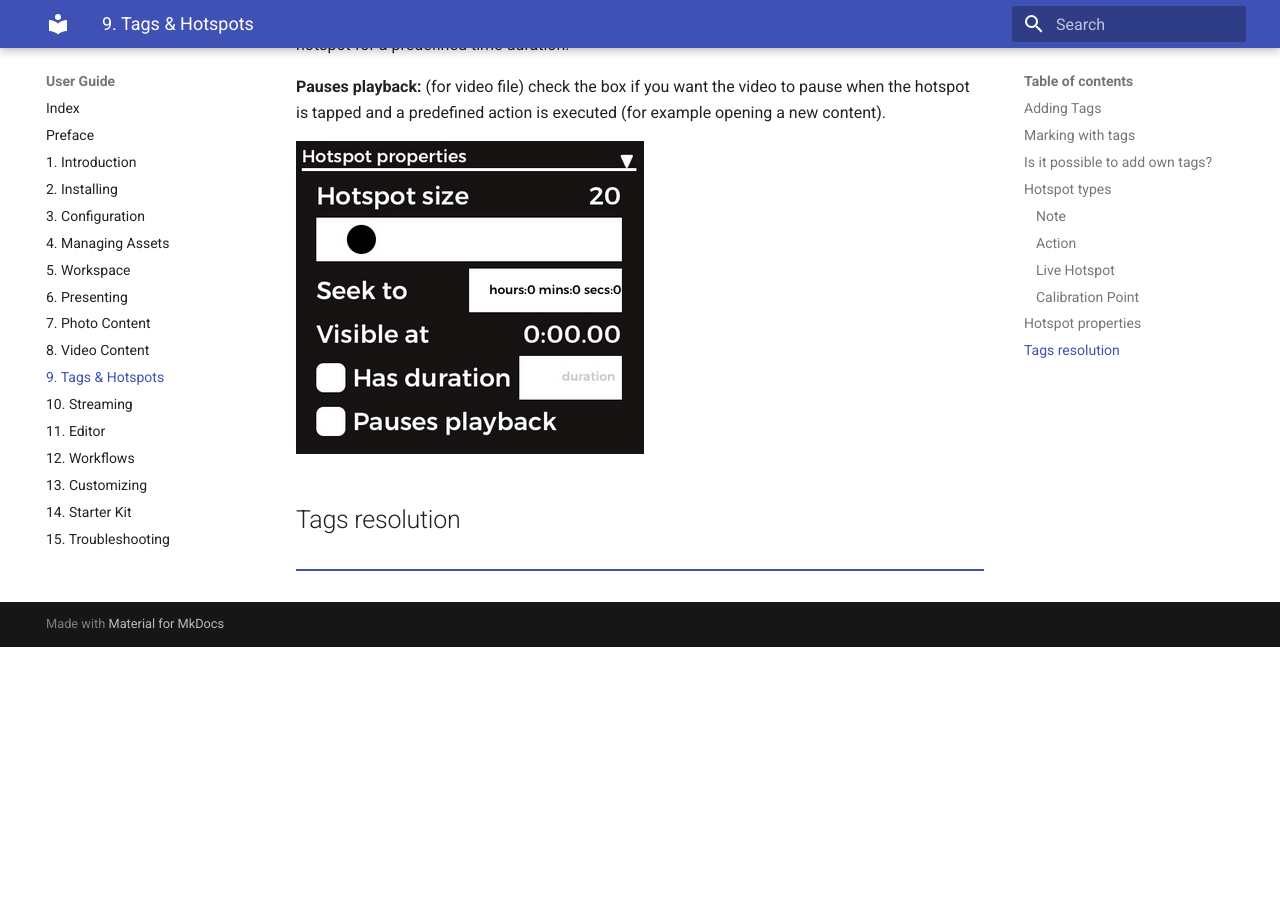
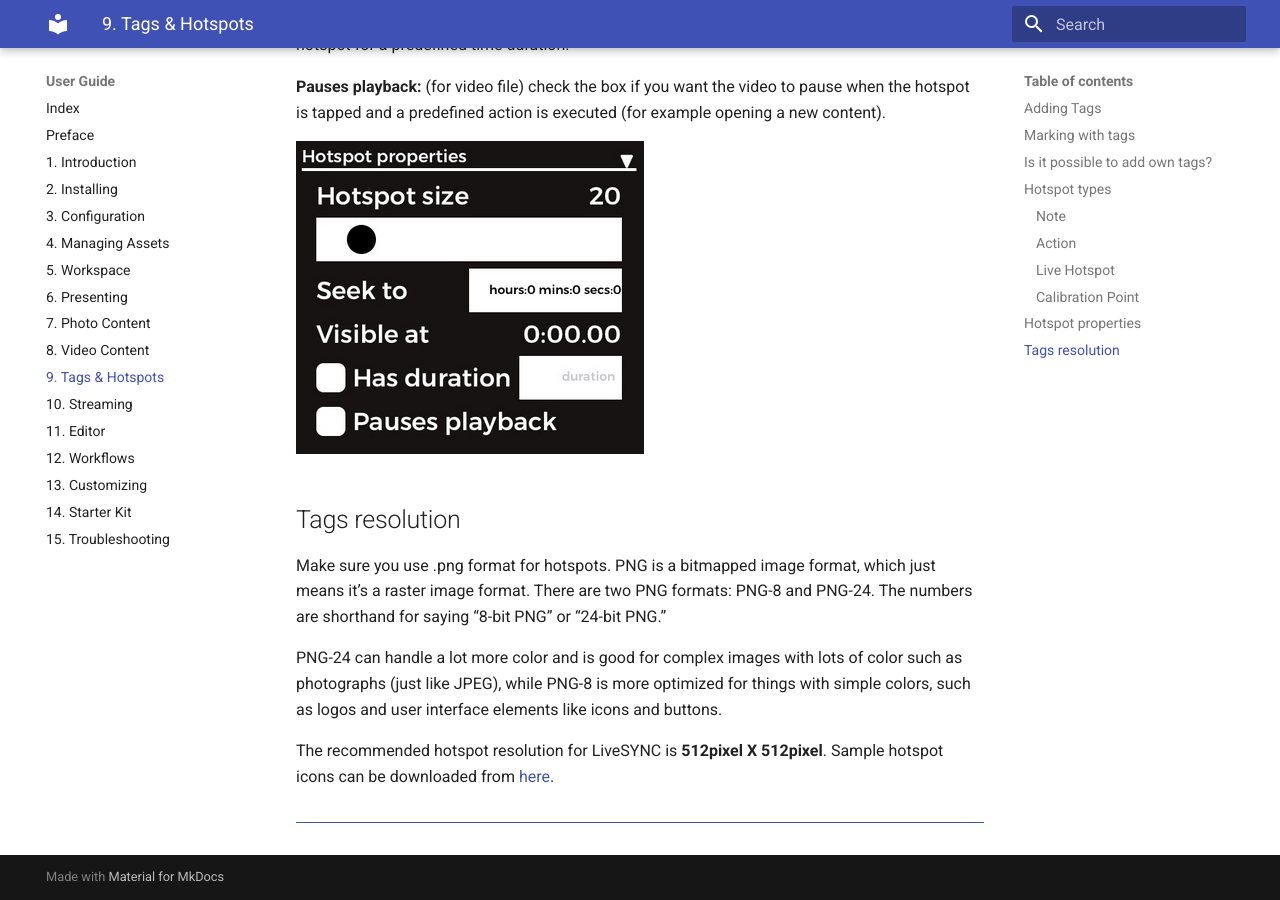
Before and after one commit to FinweLtd/doc-livesync-all, an MkDocs documentation site: the page built from docs/user_guide/hotspots.md, in a window 1280 px wide and 900 px high, scrolled down 5528 px. Built offline with MkDocs 1.6.1 and Material for MkDocs 9.7.7, drawn with Linux system fonts in a browser that asks for light colours; before the commit the page ends 6175 px from its top, so only the background shows below that.

Commit message:
user guide/hotspots.md:tags resolution.

```diff
--- a/docs/user_guide/hotspots.md
+++ b/docs/user_guide/hotspots.md
@@ -78,6 +78,12 @@ With *Action* it is possible to open/redirect to other contents by tapping on th
 
 ## Tags resolution
 
+ Make sure you use .png format for hotspots. PNG is a bitmapped image format, which just means it’s a raster image format. There are two PNG formats: PNG-8 and PNG-24. The numbers are shorthand for saying “8-bit PNG” or “24-bit PNG.”
+
+ PNG-24 can handle a lot more color and is good for complex images with lots of color such as photographs (just like JPEG), while PNG-8 is more optimized for things with simple colors, such as logos and user interface elements like icons and buttons.
+
+ The recommended hotspot resolution for LiveSYNC is **512pixel X 512pixel**. Sample hotspot icons can be downloaded from [here]().
+
  [comment]: <> (add link to downloadable hotspots)
 
   ![Enterprise feature](../img/enterpriseFooter.png)
```
